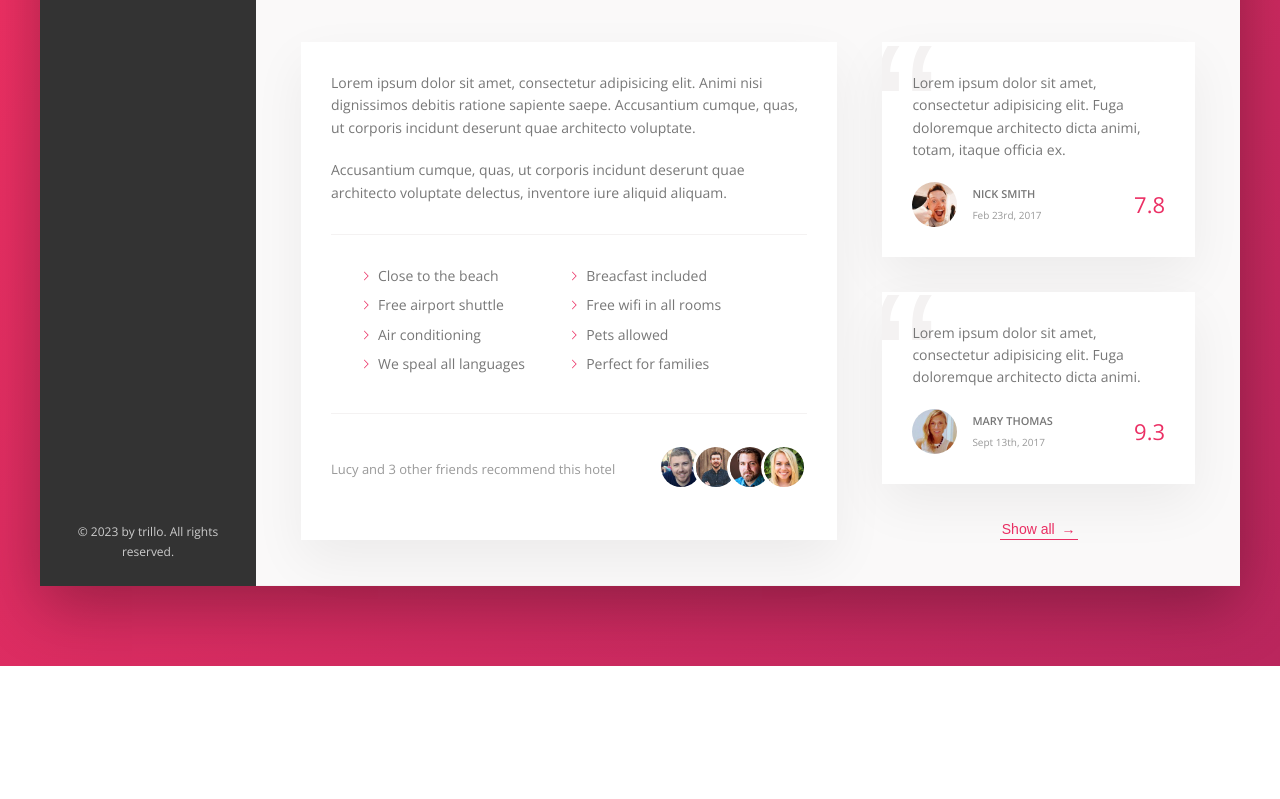
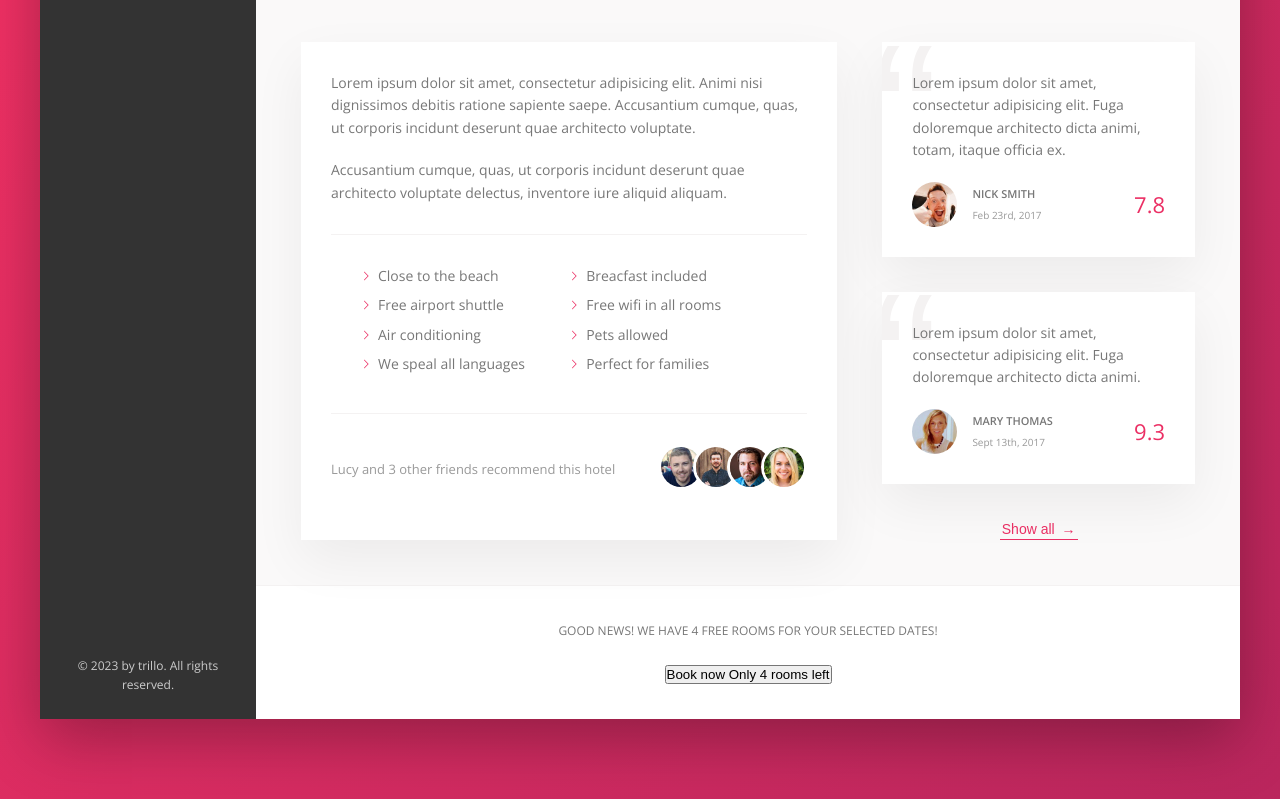
Before and after one commit to MaxVitalii/Trillo, a website: page index.html in a window 1280 px wide. Shown: the part 605-1404 px from the top of the page. Before the commit the page ends 1271 px from the top, so only its background shows below. Drawn offline with nearby package versions, Linux system fonts and the light colour scheme.

Commit message:
create murkup of the CTA section

```diff
--- a/index.html
+++ b/index.html
@@ -245,6 +245,15 @@
               <button class="btn-inline">Show all <span>&rarr;</span></button>
             </div>
           </div>
+          <div class="cta">
+            <h2 class="cta__book-now">
+              Good news! We have 4 free rooms for your selected dates!
+            </h2>
+            <button class="btn">
+              <span class="btn__visible">Book now</span>
+              <span class="btn__invisible">Only 4 rooms left</span>
+            </button>
+          </div>
         </main>
       </div>
     </div>
--- a/sass/_components.scss
+++ b/sass/_components.scss
@@ -445,3 +445,18 @@
     z-index: 1;
   }
 }
+
+/////////////////////////////
+/// CALL TO ACTION
+
+.cta {
+  padding: 3.5rem 0;
+  text-align: center;
+
+  &__book-now {
+    font-size: 1.2rem;
+    font-weight: 300;
+    text-transform: uppercase;
+    margin-bottom: 2.5rem;
+  }
+}
```
Also changed, not shown: css/style.css.
